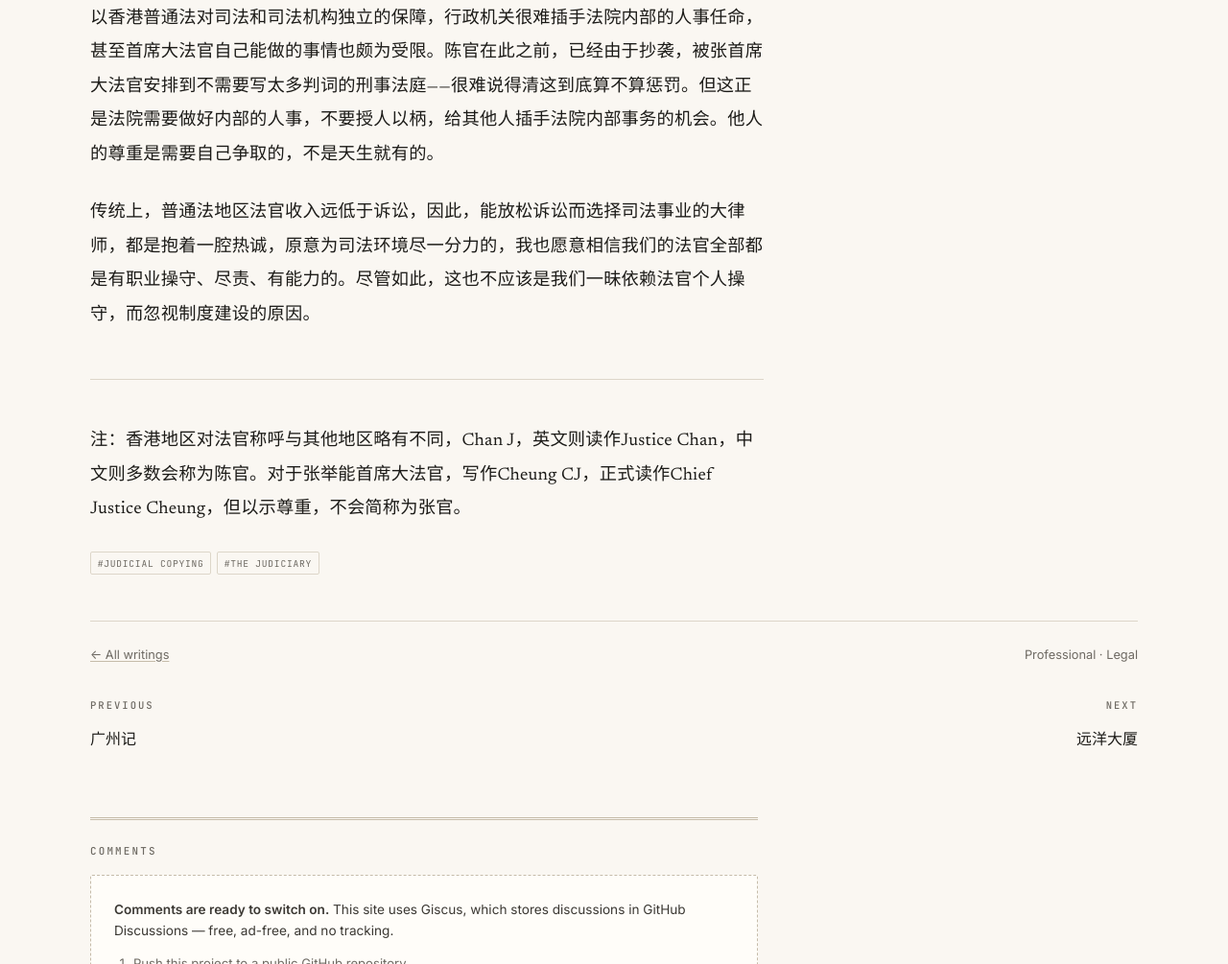
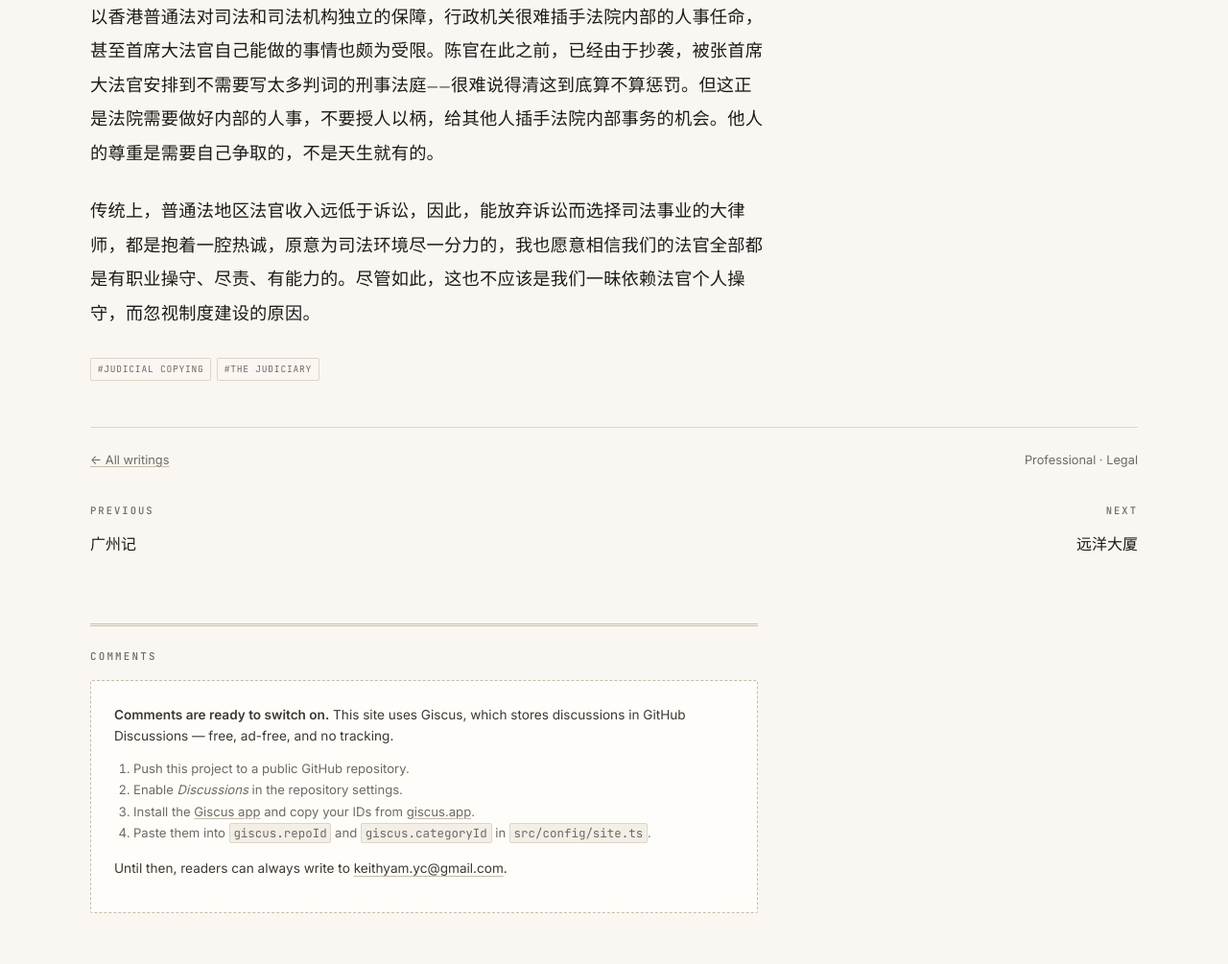
Before and after one commit to keithyamyc/keithyamyc.github.io, an Astro site: page /writings/what-is-judicial-copying in a window 1280 px wide. Shown: the part 2310-3315 px from the top of the page at 96% size. Built offline with nearby package versions, Linux system fonts and the light colour scheme; Astro itself is replaced by a stand-in of ours.

Commit message:
Update what-is-judicial-copying.md

```diff
--- a/src/content/writings/what-is-judicial-copying.md
+++ b/src/content/writings/what-is-judicial-copying.md
@@ -36,8 +36,4 @@ tags: ['Judicial Copying', 'The Judiciary']
 
 以香港普通法对司法和司法机构独立的保障，行政机关很难插手法院内部的人事任命，甚至首席大法官自己能做的事情也颇为受限。陈官在此之前，已经由于抄袭，被张首席大法官安排到不需要写太多判词的刑事法庭——很难说得清这到底算不算惩罚。但这正是法院需要做好内部的人事，不要授人以柄，给其他人插手法院内部事务的机会。他人的尊重是需要自己争取的，不是天生就有的。
 
-传统上，普通法地区法官收入远低于诉讼，因此，能放松诉讼而选择司法事业的大律师，都是抱着一腔热诚，原意为司法环境尽一分力的，我也愿意相信我们的法官全部都是有职业操守、尽责、有能力的。尽管如此，这也不应该是我们一昧依赖法官个人操守，而忽视制度建设的原因。
-
----
-
-注：香港地区对法官称呼与其他地区略有不同，Chan J，英文则读作Justice Chan，中文则多数会称为陈官。对于张举能首席大法官，写作Cheung CJ，正式读作Chief Justice Cheung，但以示尊重，不会简称为张官。
+传统上，普通法地区法官收入远低于诉讼，因此，能放弃诉讼而选择司法事业的大律师，都是抱着一腔热诚，原意为司法环境尽一分力的，我也愿意相信我们的法官全部都是有职业操守、尽责、有能力的。尽管如此，这也不应该是我们一昧依赖法官个人操守，而忽视制度建设的原因。
```
